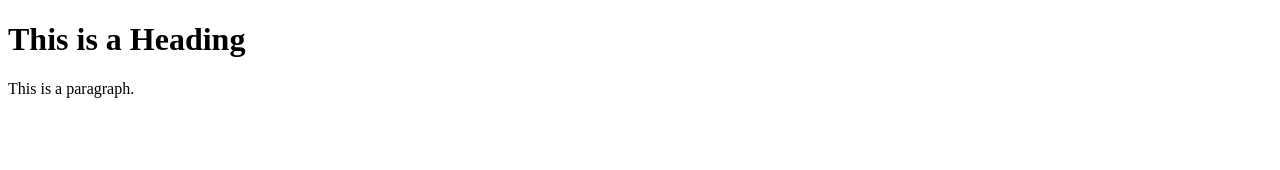
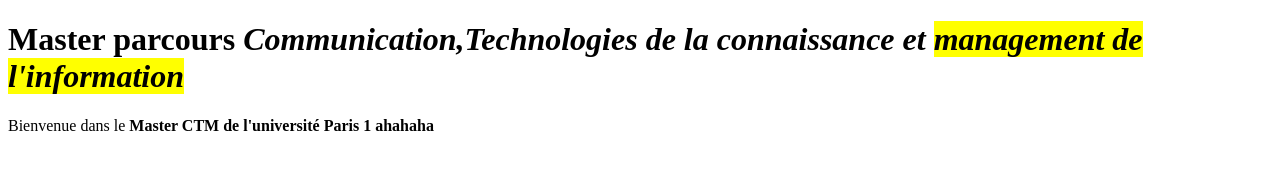
Before and after one commit to emmastellan/mon_site, a plain HTML site: page index.html in a window 1280 px wide. Drawn offline with Linux system fonts and the light colour scheme.

Commit message:
Update index.html

```diff
--- a/index.html
+++ b/index.html
@@ -1,12 +1,12 @@
 <!DOCTYPE html>
-<html>
-<head>
-<title>Page Title</title>
-</head>
-<body>
+  <html>
+    <head>
+     <title>Master CTM</title>
+  </head>
+  <body>
 
-<h1>This is a Heading</h1>
-<p>This is a paragraph.</p>
+<h1>Master parcours <em> Communication,Technologies de la connaissance et <mark>management de l'information</mark> </em></h1>
+<p>Bienvenue dans le <strong>Master CTM de l'université Paris 1 ahahaha </p>
 
 </body>
 </html>
```
